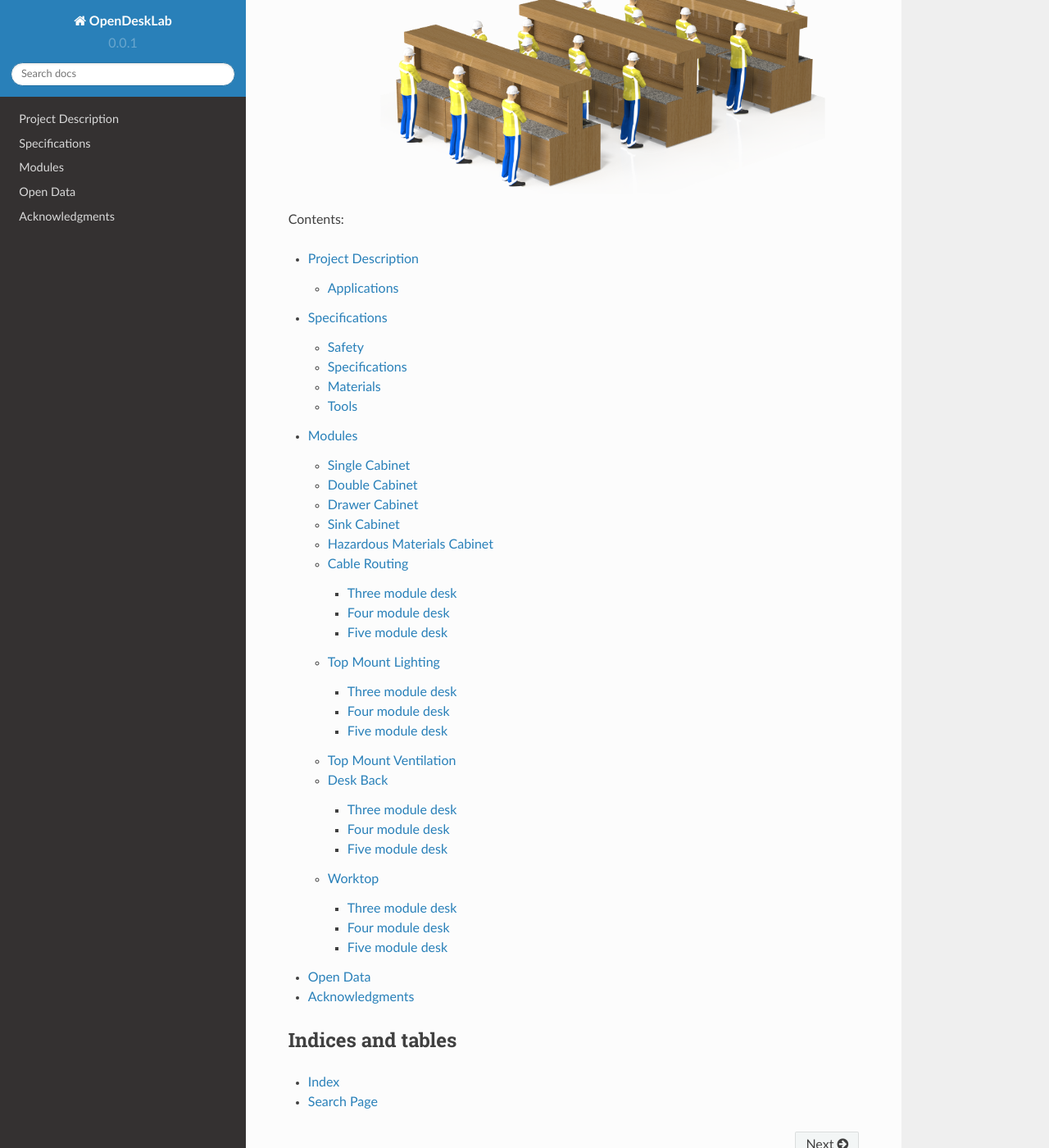
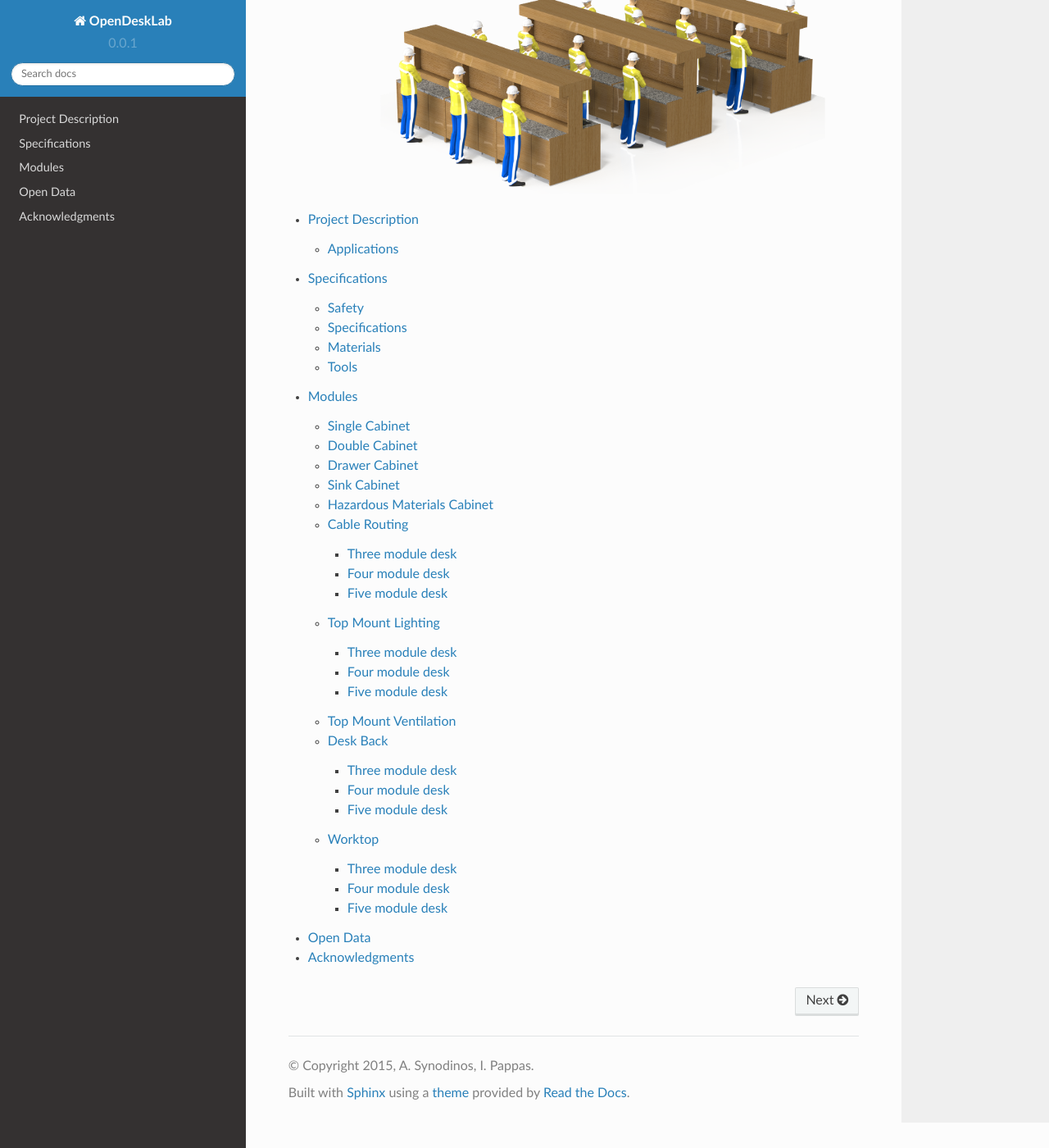
Before and after one commit to ellak-monades-aristeias/OpenDeskLab, a Sphinx documentation site: the page built from docs/index.rst, in a window 1280 px wide and 1400 px high, scrolled down 231 px. Shown: the whole window at 82% size. Built offline with Sphinx 7.4.7 and the Read the Docs theme 2.0.0, drawn with Linux system fonts in a browser that asks for light colours.

Commit message:
Optimized index for pdf output

```diff
--- a/docs/index.rst
+++ b/docs/index.rst
@@ -10,8 +10,6 @@ Welcome to OpenDeskLab's documentation!
 .. figure::  ../img/OpenDeskLab_room.png
    :align:   center
 
-Contents:
-
 .. toctree::
    :maxdepth: 3
    :glob:
@@ -21,9 +19,3 @@ Contents:
       Modules <include/modules>
       Open Data <include/open_data>
       Acknowledgments <include/acknowledgments>
-
-Indices and tables
-==================
-
-* :ref:`genindex`
-* :ref:`search`
```
